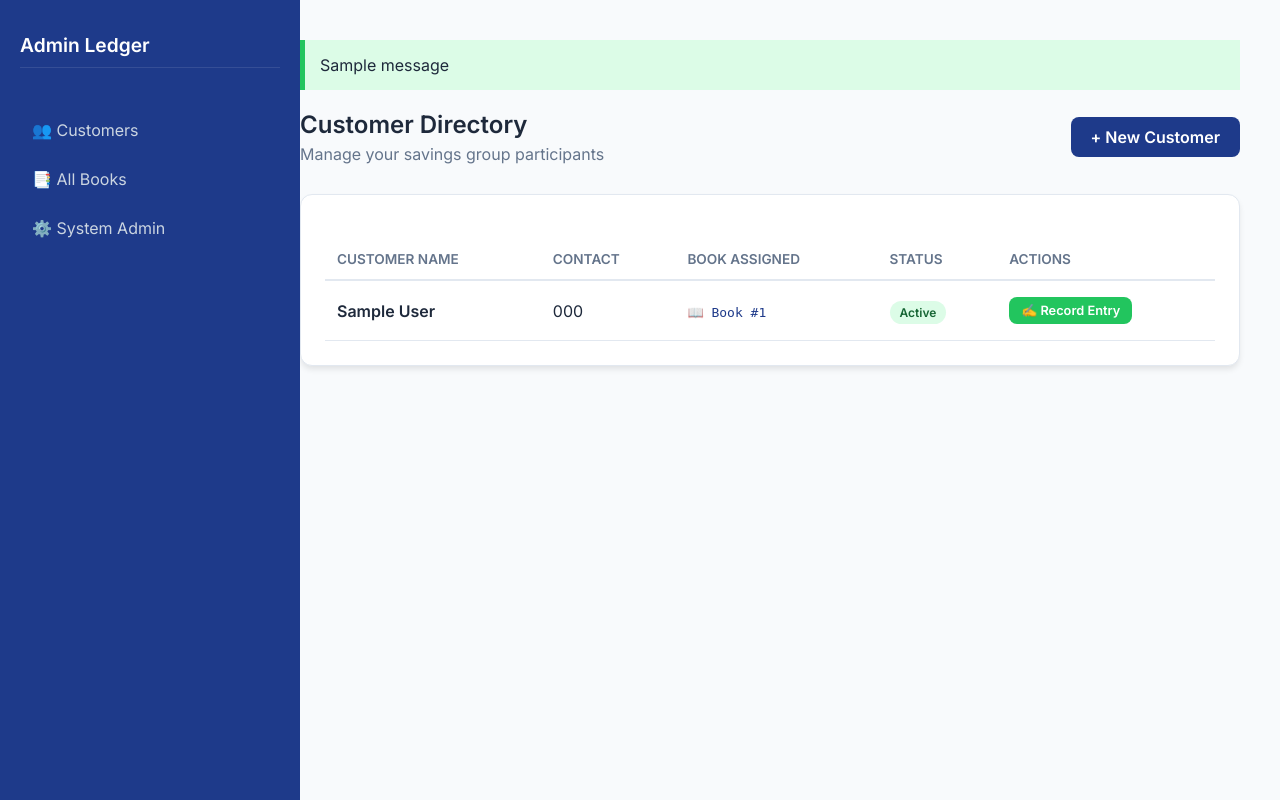
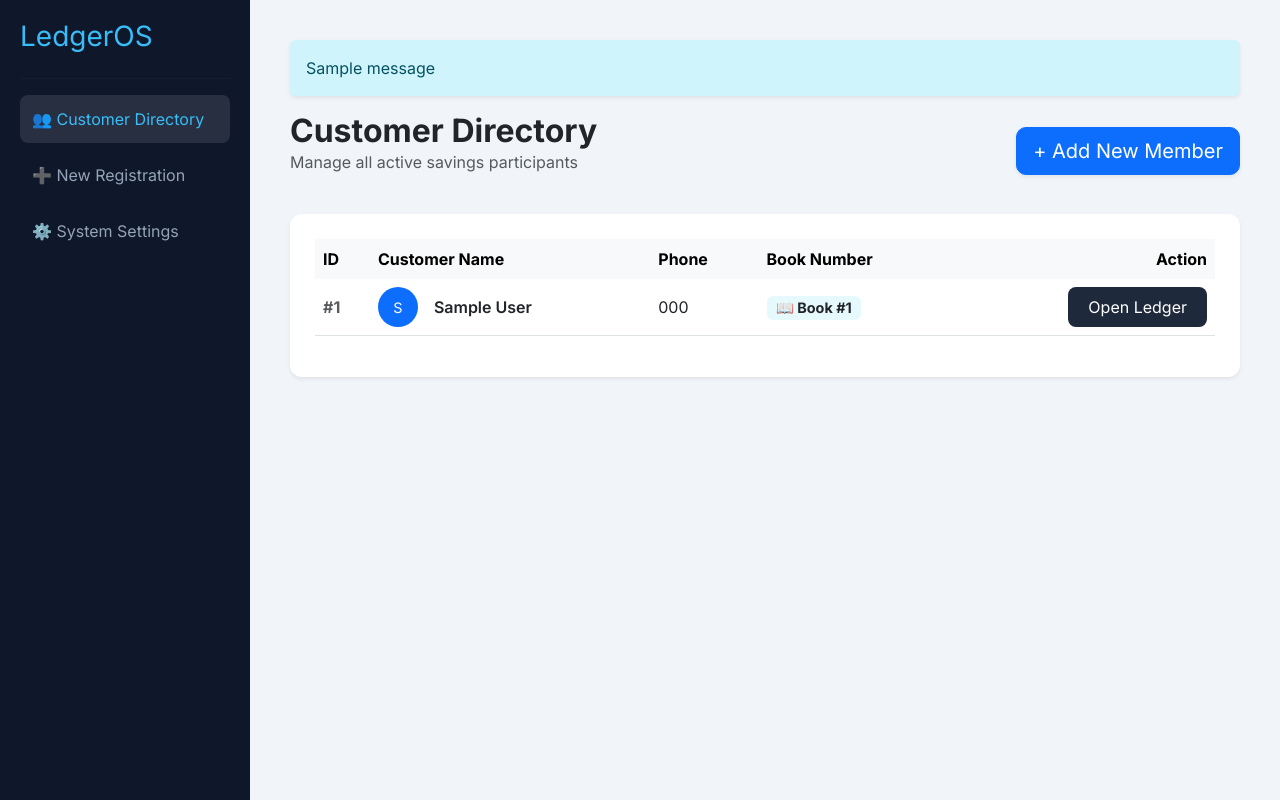
Before and after one commit to joedrake0909/Alx_Capstone_Project, a Django app: page /app/members/ in a window 1280 px wide. Run offline with Django 5.2, Linux system fonts and the light colour scheme; a user stored in the database is signed in; tables that the repository leaves empty hold one stand-in row (values such as "Sample post"); one stand-in notice (Sample message) is shown.

Commit message:
Corrected templates and syntax eror

```diff
--- a/groups/templates/groups/member_list.html
+++ b/groups/templates/groups/member_list.html
@@ -1,37 +1,59 @@
 {% extends "base.html" %}
+
 {% block content %}
-<div style="display: flex; justify-content: space-between; align-items: center; margin-bottom: 30px;">
+<div class="d-flex justify-content-between align-items-center mb-4">
     <div>
-        <h2 style="margin: 0;">Customer Directory</h2>
-        <p style="color: var(--secondary); margin: 5px 0 0;">Manage your savings group participants</p>
+        <h2 class="fw-bold text-dark mb-0">Customer Directory</h2>
+        <p class="text-muted">Manage all active savings participants</p>
     </div>
-    <a href="{% url 'member_create' %}" class="btn btn-primary">+ New Customer</a>
+    <a href="{% url 'member_create' %}" class="btn btn-primary btn-lg shadow-sm" style="border-radius: 10px;">
+        + Add New Member
+    </a>
 </div>
 
-<div class="card">
-    <table>
-        <thead>
+<div class="card-custom shadow-sm">
+    <div class="table-responsive">
+        <table class="table table-hover align-middle">
+            <thead class="table-light">
                 <tr>
-                <th>Customer Name</th>
-                <th>Contact</th>
-                <th>Book Assigned</th>
-                <th>Status</th>
-                <th>Actions</th>
+                    <th class="border-0">ID</th>
+                    <th class="border-0">Customer Name</th>
+                    <th class="border-0">Phone</th>
+                    <th class="border-0">Book Number</th>
+                    <th class="border-0 text-end">Action</th>
                 </tr>
             </thead>
             <tbody>
                 {% for member in members %}
                 <tr>
-                <td style="font-weight: 600;">{{ member.full_name }}</td>
+                    <td class="text-muted fw-bold">#{{ member.id }}</td>
+                    <td>
+                        <div class="d-flex align-items-center">
+                            <div class="bg-primary text-white rounded-circle d-flex align-items-center justify-content-center me-3" style="width: 40px; height: 40px; font-size: 0.9rem;">
+                                {{ member.full_name|slice:":1" }}
+                            </div>
+                            <span class="fw-semibold text-dark">{{ member.full_name }}</span>
+                        </div>
+                    </td>
                     <td>{{ member.phone_number }}</td>
-                <td><span style="color: var(--primary); font-family: monospace;">📖 Book #{{ member.digital_book.book_number }}</span></td>
-                <td><span class="badge badge-active">Active</span></td>
                     <td>
-                    <a href="{% url 'record_entry' member.id %}" class="btn btn-success" style="font-size: 0.8rem; padding: 6px 12px;">✍️ Record Entry</a>
+                        <span class="badge bg-info text-dark bg-opacity-10" style="font-size: 0.9rem;">
+                            📖 Book #{{ member.digital_book.book_number }}
+                        </span>
                     </td>
+                    <td class="text-end">
+                        <a href="{% url 'member_book' pk=member.id %}" class="btn btn-ledger">
+                            Open Ledger
+                        </a>
+                    </td>
+                </tr>
+                {% empty %}
+                <tr>
+                    <td colspan="5" class="text-center py-5 text-muted">No members found in your group.</td>
                 </tr>
                 {% endfor %}
             </tbody>
         </table>
     </div>
+</div>
 {% endblock %}
--- a/groups/urls.py
+++ b/groups/urls.py
@@ -1,15 +1,11 @@
 from django.urls import path
 from . import views
 
-
 urlpatterns = [
-    # Member List View
     path('members/', views.MemberListView.as_view(), name='member_list'),
-
-    # Member Create View
     path('members/new/', views.MemberCreateView.as_view(), name='member_create'),
 
-    path('members/<int:member_id>/record/', views.RecordEntryView.as_view(), name='record_entry'),
-
-
+    # We use 'pk' for both to keep it simple and consistent
+    path('members/<int:pk>/book/', views.MemberBookView.as_view(), name='member_book'),
+    path('members/<int:pk>/record/', views.RecordEntryView.as_view(), name='record_entry'),
 ]
--- a/groups/views.py
+++ b/groups/views.py
@@ -1,31 +1,37 @@
-from django.views.generic import ListView, CreateView
+from django import forms
+from django.views.generic import ListView, CreateView, DetailView
 from django.contrib.auth.mixins import LoginRequiredMixin, UserPassesTestMixin
 from django.urls import reverse_lazy
-from . models import Member, Cycle, Group, DigitalBook
-from contributions.models import Entry, Page
 from django.shortcuts import redirect
 from django.contrib import messages
 from django.contrib.auth.models import User
 
+# Import your models
+from .models import Member, Cycle, Group, DigitalBook
+from contributions.models import Entry, Page
 
+# --- HELPERS ---
 
 def is_admin(user):
+    """Helper to check if the user is a superuser (Treasurer)."""
     return user.is_superuser
 
-# member list view
+class DateInput(forms.DateInput):
+    """Helper to force HTML5 date picker in forms."""
+    input_type = 'date'
+
+# --- VIEWS ---
+
 class MemberListView(LoginRequiredMixin, UserPassesTestMixin, ListView):
-    # Security mixins
+    """Admin Directory: List all members in the Treasurer's group."""
     login_url = '/login/'
     template_name = 'groups/member_list.html'
+    model = Member
+    context_object_name = 'members'
 
-    # Permission check: only admin can view all members
     def test_func(self):
         return is_admin(self.request.user)
 
-    model = Member
-    context_object_name = 'members'
-
-    # Ensure the list only shows members belonging to the current group
     def get_queryset(self):
         try:
             admin_group = Group.objects.get(admin=self.request.user)
@@ -34,30 +40,26 @@ class MemberListView(LoginRequiredMixin, UserPassesTestMixin, ListView):
             return Member.objects.none()
 
 
-# Member create view
 class MemberCreateView(LoginRequiredMixin, UserPassesTestMixin, CreateView):
-    # Scurity mixins
+    """Registration: Creates User, Book, and 20 Pages automatically."""
     login_url = '/login/'
     template_name = 'groups/member_form.html'
+    model = Member
+    fields = ['full_name', 'phone_number']
+    success_url = reverse_lazy('member_list')
 
-    # Permission check: only admin can create members
     def test_func(self):
         return is_admin(self.request.user)
 
-    model = Member
-    fields = ['full_name', 'phone_number']
-
-    success_url = reverse_lazy('member_list')
-
     def form_valid(self, form):
-        # 1. Get the Admin's Group
+        # 1. Get Group
         try:
             admin_group = Group.objects.get(admin=self.request.user)
         except Group.DoesNotExist:
-            messages.error(self.request, "Setup Error: You don't have a Group assigned to your Admin account.")
+            messages.error(self.request, "Setup Error: Admin group not found.")
             return self.render_to_response(self.get_context_data(form=form))
 
-        # 2. Generate a Unique Username
+        # 2. Generate User
         base_name = form.cleaned_data['full_name'].replace(" ", "").lower()
         username = base_name
         counter = 1
@@ -65,28 +67,18 @@ class MemberCreateView(LoginRequiredMixin, UserPassesTestMixin, CreateView):
             username = f"{base_name}{counter}"
             counter += 1
 
-        # 3. Create the Django User
-        new_user = User.objects.create_user(
-            username=username,
-            password='password123' # Default password to be changed later
-        )
+        new_user = User.objects.create_user(username=username, password='password123')
 
-        # 4. Create the Digital Book
-        # We find the highest book number and add 1
+        # 3. Create Book
         last_book = DigitalBook.objects.order_by('-book_number').first()
-        next_book_num = (last_book.book_number + 1) if last_book else 1
-        new_book = DigitalBook.objects.create(book_number=next_book_num)
+        next_num = (last_book.book_number + 1) if last_book else 1
+        new_book = DigitalBook.objects.create(book_number=next_num)
 
-        # 5. 🌟 NEW: GENERATE THE 20 PAGES
-        # This loop creates the fixed structure of your physical ledger
-        pages_to_create = []
-        for i in range(1, 21):  # 1 to 20 inclusive
-            pages_to_create.append(Page(digital_book=new_book, page_number=i))
+        # 4. Create 20 Pages (Bulk)
+        pages = [Page(digital_book=new_book, page_number=i) for i in range(1, 21)]
+        Page.objects.bulk_create(pages)
 
-        # bulk_create is much faster than saving 20 times!
-        Page.objects.bulk_create(pages_to_create)
-
-        # 6. Link and Save the Member
+        # 5. Save Member
         member = form.save(commit=False)
         member.user = new_user
         member.group = admin_group
@@ -94,45 +86,86 @@ class MemberCreateView(LoginRequiredMixin, UserPassesTestMixin, CreateView):
         member.status = 'ACTIVE'
         member.save()
 
-        messages.success(self.request, f"Registered {member.full_name}! Book #{new_book.book_number} created with 20 pages.")
+        messages.success(self.request, f"Registered {member.full_name}! Book #{next_num} ready.")
         return redirect(self.success_url)
 
 
+class MemberBookView(LoginRequiredMixin, UserPassesTestMixin, DetailView):
+    """Ledger View: Displays the 31-row grid for a specific page."""
+    model = Member
+    template_name = 'groups/book_view.html'
+    context_object_name = 'member'
+
+    def test_func(self):
+        return is_admin(self.request.user)
+
+    def get_context_data(self, **kwargs):
+        context = super().get_context_data(**kwargs)
+        page_num = self.request.GET.get('page', 1)
+
+        try:
+            page = Page.objects.get(digital_book=self.object.digital_book, page_number=page_num)
+            existing_entries = page.entries.all()
+
+            # Create the 31-row structure
+            rows = []
+            for i in range(1, 32):
+                entry = existing_entries.filter(row_number=i).first()
+                rows.append({'number': i, 'data': entry})
+
+            context['rows'] = rows
+            context['current_page'] = page
+        except Page.DoesNotExist:
+            context['error'] = "Book pages missing."
+        return context
 
 
 class RecordEntryView(LoginRequiredMixin, UserPassesTestMixin, CreateView):
+    """Entry Form: Saves data to a specific row and page."""
     model = Entry
     template_name = 'groups/entry_form.html'
-    fields = ['date', 'row_number', 'deposit_amount', 'withdrawal_amount', 'status']
+    fields = ['date', 'deposit_amount', 'withdrawal_amount']
 
     def test_func(self):
-        return self.request.user.is_superuser
+        return is_admin(self.request.user)
+
+    def get_form(self, form_class=None):
+        form = super().get_form(form_class)
+        form.fields['date'].widget = DateInput()
+        return form
+
+    def get_initial(self):
+        initial = super().get_initial()
+        from datetime import date
+        initial['date'] = date.today()
+        return initial
 
     def get_context_data(self, **kwargs):
-        # This helps us show which member we are recording for in the HTML
         context = super().get_context_data(**kwargs)
-        context['target_member'] = Member.objects.get(id=self.kwargs['member_id'])
+        context['target_member'] = Member.objects.get(id=self.kwargs['pk'])
+        context['row_num'] = self.request.GET.get('row')
+        context['page_num'] = self.request.GET.get('page')
         return context
 
     def form_valid(self, form):
-        member = Member.objects.get(id=self.kwargs['member_id'])
+        member = Member.objects.get(id=self.kwargs['pk'])
+        row_num = int(self.request.GET.get('row', 1))
+        page_num = int(self.request.GET.get('page', 1))
 
-        # 1. Logic to find the correct Page object
-        # For now, we default to Page 1. Later we can make this dynamic.
-        page = Page.objects.get(digital_book=member.digital_book, page_number=1)
+        page = Page.objects.get(digital_book=member.digital_book, page_number=page_num)
 
-        # 2. Calculate the Balance (Simplified for now)
-        # Balance = Deposit - Withdrawal
+        form.instance.member = member
+        form.instance.page = page
+        form.instance.row_number = row_num
+        form.instance.status = 'APPROVED'
+
+        # Math logic
         deposit = form.cleaned_data.get('deposit_amount', 0)
         withdrawal = form.cleaned_data.get('withdrawal_amount', 0)
         form.instance.current_balance = deposit - withdrawal
 
-        # 3. Attach the hidden fields
-        form.instance.member = member
-        form.instance.page = page
-
-        messages.success(self.request, f"Entry recorded for {member.full_name}")
+        messages.success(self.request, f"Entry saved to Row {row_num}!")
         return super().form_valid(form)
 
     def get_success_url(self):
-        return reverse_lazy('member_list')
+        return reverse_lazy('member_book', kwargs={'pk': self.kwargs['member_id']})
--- a/templates/base.html
+++ b/templates/base.html
@@ -3,44 +3,88 @@
 <head>
     <meta charset="UTF-8">
     <meta name="viewport" content="width=device-width, initial-scale=1.0">
-    <title>{% block title %}Digital Ledger{% endblock %}</title>
-    <link href="https://fonts.googleapis.com/css2?family=Inter:wght@300;400;600&display=swap" rel="stylesheet">
+    <title>Digital Ledger Pro</title>
+    <link href="https://cdn.jsdelivr.net/npm/bootstrap@5.3.0/dist/css/bootstrap.min.css" rel="stylesheet">
+    <link href="https://fonts.googleapis.com/css2?family=Inter:wght@400;600;700&display=swap" rel="stylesheet">
+
     <style>
         :root {
-            --primary: #1e3a8a; --secondary: #64748b; --success: #22c55e;
-            --bg: #f8fafc; --white: #ffffff; --border: #e2e8f0;
+            --sidebar-bg: #0f172a;
+            --accent-color: #38bdf8;
+            --body-bg: #f1f5f9;
         }
-        body { font-family: 'Inter', sans-serif; background-color: var(--bg); margin: 0; display: flex; color: #1e293b; }
-        .sidebar { width: 260px; background: var(--primary); height: 100vh; position: fixed; color: white; padding: 20px; }
-        .sidebar h1 { font-size: 1.2rem; margin-bottom: 40px; border-bottom: 1px solid rgba(255,255,255,0.1); padding-bottom: 10px; }
-        .nav-link { display: block; color: #cbd5e1; text-decoration: none; padding: 12px; border-radius: 8px; margin-bottom: 5px; transition: 0.3s; }
-        .nav-link:hover { background: rgba(255,255,255,0.1); color: white; }
-        .main-content { margin-left: 260px; width: calc(100% - 260px); padding: 40px; }
-        .card { background: var(--white); border-radius: 12px; border: 1px solid var(--border); box-shadow: 0 4px 6px -1px rgba(0,0,0,0.1); padding: 24px; }
-        .btn { padding: 10px 20px; border-radius: 8px; border: none; cursor: pointer; font-weight: 600; text-decoration: none; display: inline-block; }
-        .btn-primary { background: var(--primary); color: white; }
-        .btn-success { background: var(--success); color: white; }
-        table { width: 100%; border-collapse: collapse; margin-top: 20px; }
-        th { text-align: left; padding: 12px; border-bottom: 2px solid var(--border); color: var(--secondary); font-size: 0.85rem; text-transform: uppercase; }
-        td { padding: 16px 12px; border-bottom: 1px solid var(--border); }
-        .badge { padding: 4px 10px; border-radius: 20px; font-size: 0.75rem; font-weight: 600; }
-        .badge-active { background: #dcfce7; color: #166534; }
+        body {
+            font-family: 'Inter', sans-serif;
+            background-color: var(--body-bg);
+            margin: 0;
+        }
+        .sidebar {
+            width: 250px;
+            height: 100vh;
+            background: var(--sidebar-bg);
+            color: white;
+            position: fixed;
+            padding: 20px;
+        }
+        .main-content {
+            margin-left: 250px;
+            padding: 40px;
+            min-height: 100vh;
+        }
+        .nav-link {
+            color: #94a3b8;
+            padding: 12px;
+            border-radius: 8px;
+            margin-bottom: 8px;
+            transition: all 0.3s;
+            text-decoration: none;
+            display: block;
+        }
+        .nav-link:hover, .nav-link.active {
+            background: rgba(255,255,255,0.1);
+            color: var(--accent-color);
+        }
+        .card-custom {
+            background: white;
+            border-radius: 12px;
+            border: none;
+            box-shadow: 0 4px 15px rgba(0,0,0,0.05);
+            padding: 25px;
+        }
+        .btn-ledger {
+            background: #1e293b;
+            color: white;
+            border-radius: 8px;
+            padding: 8px 20px;
+            border: none;
+        }
+        .btn-ledger:hover {
+            background: #334155;
+            color: var(--accent-color);
+        }
     </style>
 </head>
 <body>
     <div class="sidebar">
-        <h1>Admin Ledger</h1>
-        <a href="{% url 'member_list' %}" class="nav-link">👥 Customers</a>
-        <a href="#" class="nav-link">📑 All Books</a>
-        <a href="/admin/" class="nav-link">⚙️ System Admin</a>
+        <h3 class="mb-4" style="color: var(--accent-color);">LedgerOS</h3>
+        <hr style="border-color: rgba(255,255,255,0.1);">
+        <nav>
+            <a href="{% url 'member_list' %}" class="nav-link active">👥 Customer Directory</a>
+            <a href="{% url 'member_create' %}" class="nav-link">➕ New Registration</a>
+            <a href="/admin/" class="nav-link">⚙️ System Settings</a>
+        </nav>
     </div>
+
     <div class="main-content">
         {% if messages %}
             {% for message in messages %}
-                <div style="padding: 15px; background: #dcfce7; border-left: 5px solid var(--success); margin-bottom: 20px;">{{ message }}</div>
+                <div class="alert alert-info border-0 shadow-sm">{{ message }}</div>
             {% endfor %}
         {% endif %}
+
         {% block content %}{% endblock %}
     </div>
+
+    <script src="https://cdn.jsdelivr.net/npm/bootstrap@5.3.0/dist/js/bootstrap.bundle.min.js"></script>
 </body>
 </html>
```
Also changed, not shown: groups/templates/groups/book_view.html (added, +51 -0 lines), templates/groups/entry_form.html (+28 -9 lines). Lines whose indentation alone changed are shown as unchanged.
